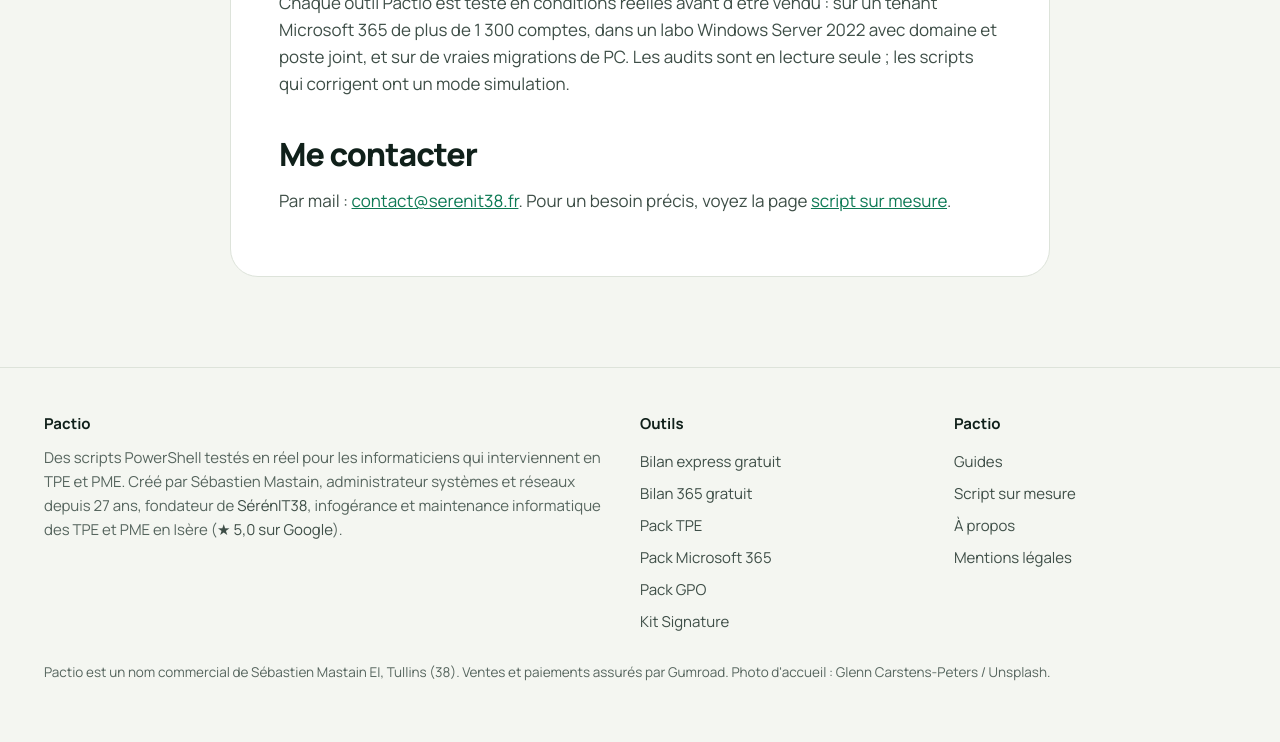
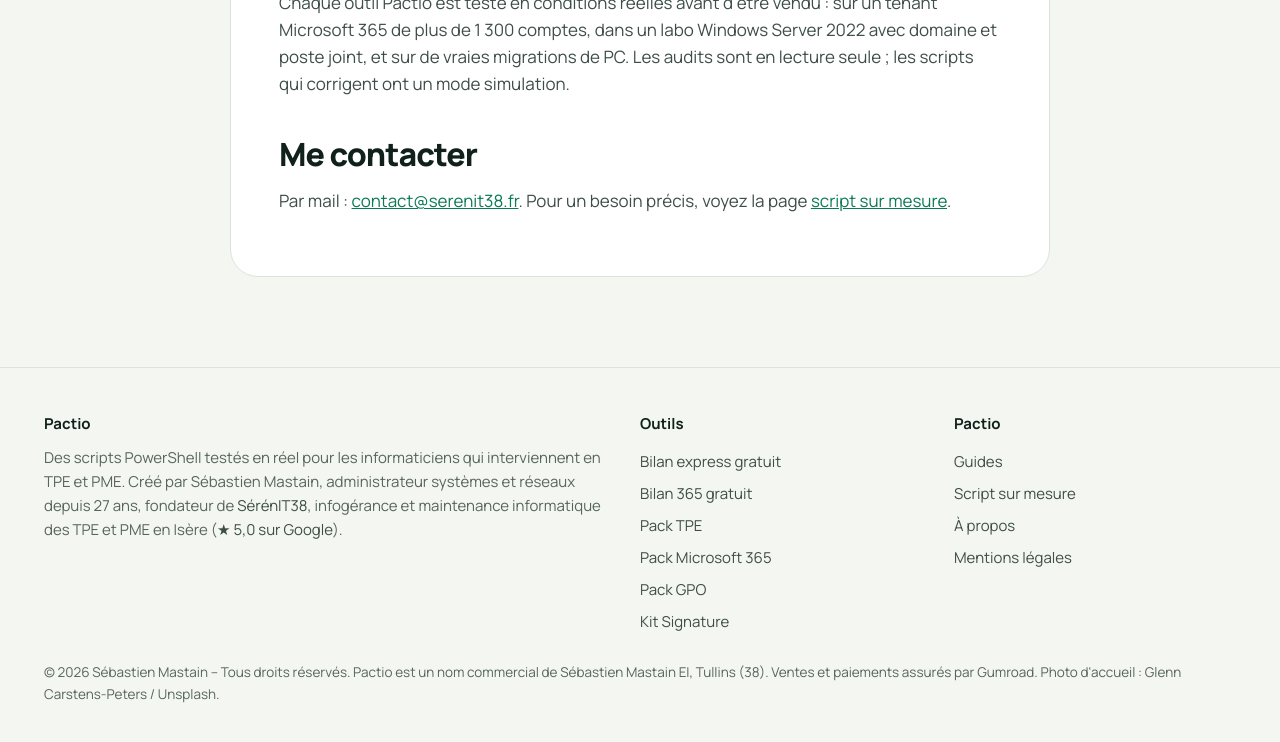
Before and after one commit to sebastienmastain/pactio-site, a plain HTML site: page a-propos.html in a window 1280 px wide. Shown: the part 607-1349 px from the top of the page. Drawn offline with Linux system fonts and the light colour scheme.

Commit message:
Copyright en pied de page

```diff
--- a/a-propos.html
+++ b/a-propos.html
@@ -29,5 +29,5 @@
 <div><b>Pactio</b><p>Des scripts PowerShell testés en réel pour les informaticiens qui interviennent en TPE et PME. Créé par Sébastien Mastain, administrateur systèmes et réseaux depuis 27 ans, fondateur de <a style="display:inline" href="https://www.serenit38.fr" target="_blank" rel="noopener">SérénIT38</a>, infogérance et maintenance informatique des TPE et PME en Isère (<a style="display:inline" href="https://g.page/r/CY71vqANLK-BEBM" target="_blank" rel="noopener">★ 5,0 sur Google</a>).</p></div>
 <div><b>Outils</b><a href="https://pactiofr.gumroad.com/l/bilan-express">Bilan express gratuit</a><a href="https://github.com/sebastienmastain/bilan-365">Bilan 365 gratuit</a><a href="https://pactiofr.gumroad.com/l/pack-tpe">Pack TPE</a><a href="https://pactiofr.gumroad.com/l/pack-scripts-m365">Pack Microsoft 365</a><a href="https://pactiofr.gumroad.com/l/pack-gpo">Pack GPO</a><a href="https://pactiofr.gumroad.com/l/kit-signature">Kit Signature</a></div>
 <div><b>Pactio</b><a href="index.html#guides">Guides</a><a href="script-sur-mesure.html">Script sur mesure</a><a href="a-propos.html">À propos</a><a href="mentions-legales.html">Mentions légales</a></div>
-</div><p class="legal">Pactio est un nom commercial de Sébastien Mastain EI, Tullins (38). Ventes et paiements assurés par Gumroad. Photo d'accueil : Glenn Carstens-Peters / Unsplash.</p></div></footer>
+</div><p class="legal">© 2026 Sébastien Mastain – Tous droits réservés. Pactio est un nom commercial de Sébastien Mastain EI, Tullins (38). Ventes et paiements assurés par Gumroad. Photo d'accueil : Glenn Carstens-Peters / Unsplash.</p></div></footer>
 </body></html>
```
Also changed, not shown: audit-securite-microsoft-365.html (+1 -1 lines), licences-microsoft-365-inutilisees.html (+1 -1 lines), mentions-legales.html (+1 -1 lines), rapport-audit-informatique-tpe.html (+1 -1 lines), script-powershell-bilan-sante-pc.html (+1 -1 lines), script-sur-mesure.html (+1 -1 lines).
